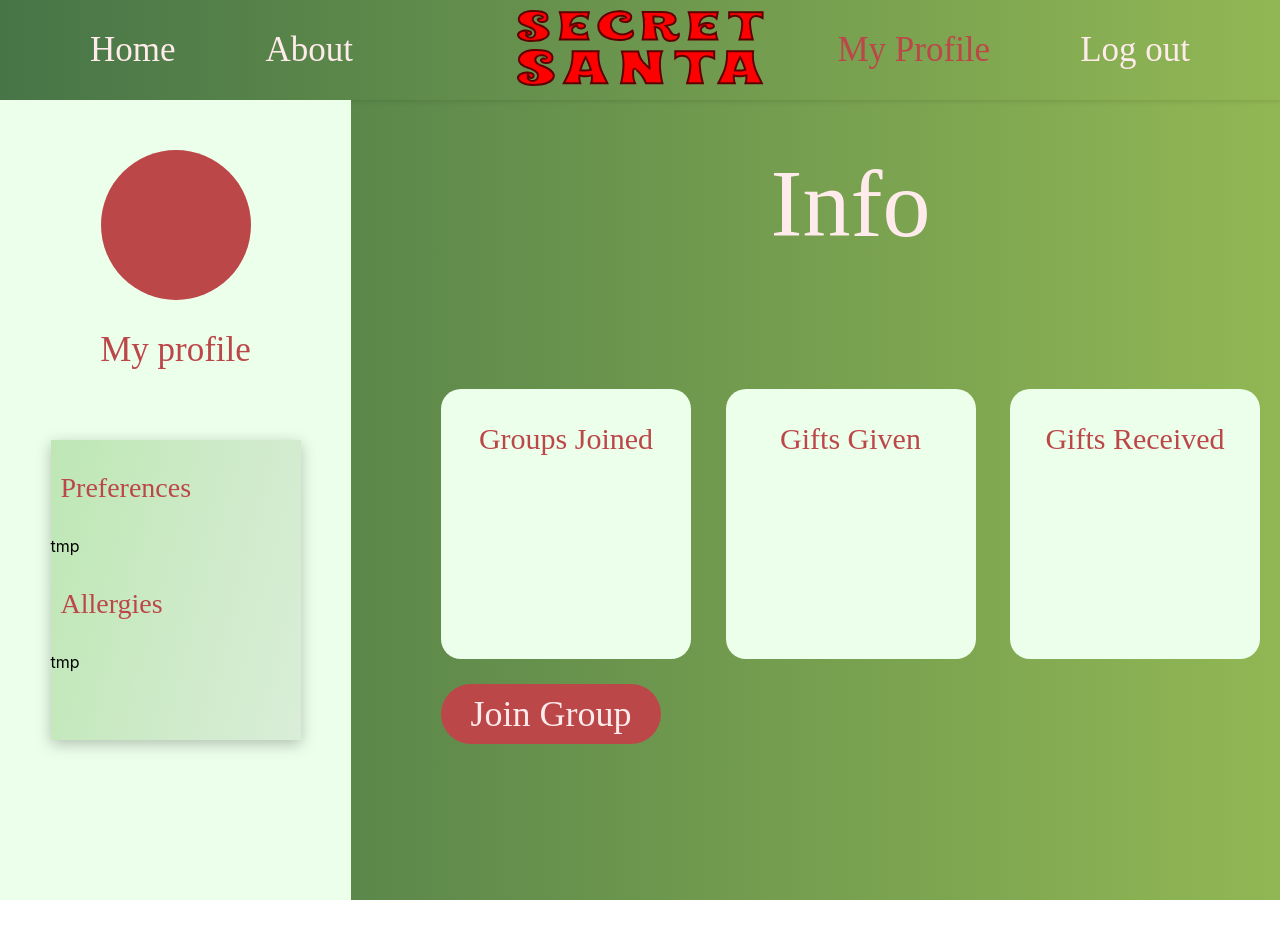
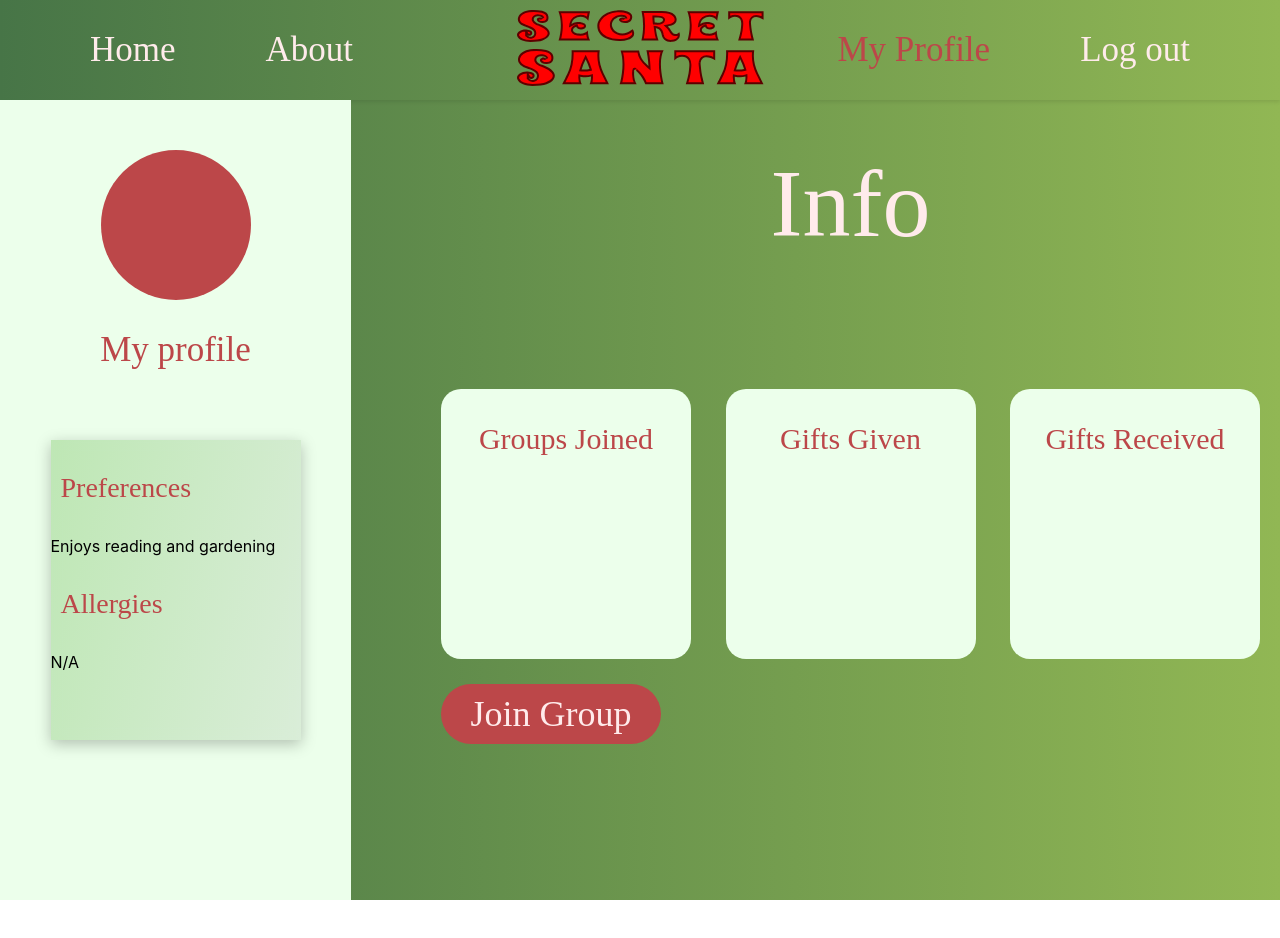
Before and after one commit to r-ey/secret-santa, a React (Create React App) app: page /profile in a window 1280 px wide. Built offline with nearby package versions, Linux system fonts and the light colour scheme; a web font is replaced by a local one.

Commit message:
small change

```diff
--- a/src/pages/profile-page/profile-page.jsx
+++ b/src/pages/profile-page/profile-page.jsx
@@ -15,11 +15,11 @@ function ProfilePage() {
           <div className={styles.aboutTab}>
             <div>
               <h3 className={styles.aboutHeader}>Preferences</h3>
-              <p>tmp</p>
+              <p>Enjoys reading and gardening</p>
             </div>
             <div>
               <h3 className={styles.aboutHeader}>Allergies</h3>
-              <p>tmp</p>
+              <p>N/A</p>
             </div>
           </div>
         </div>
```
